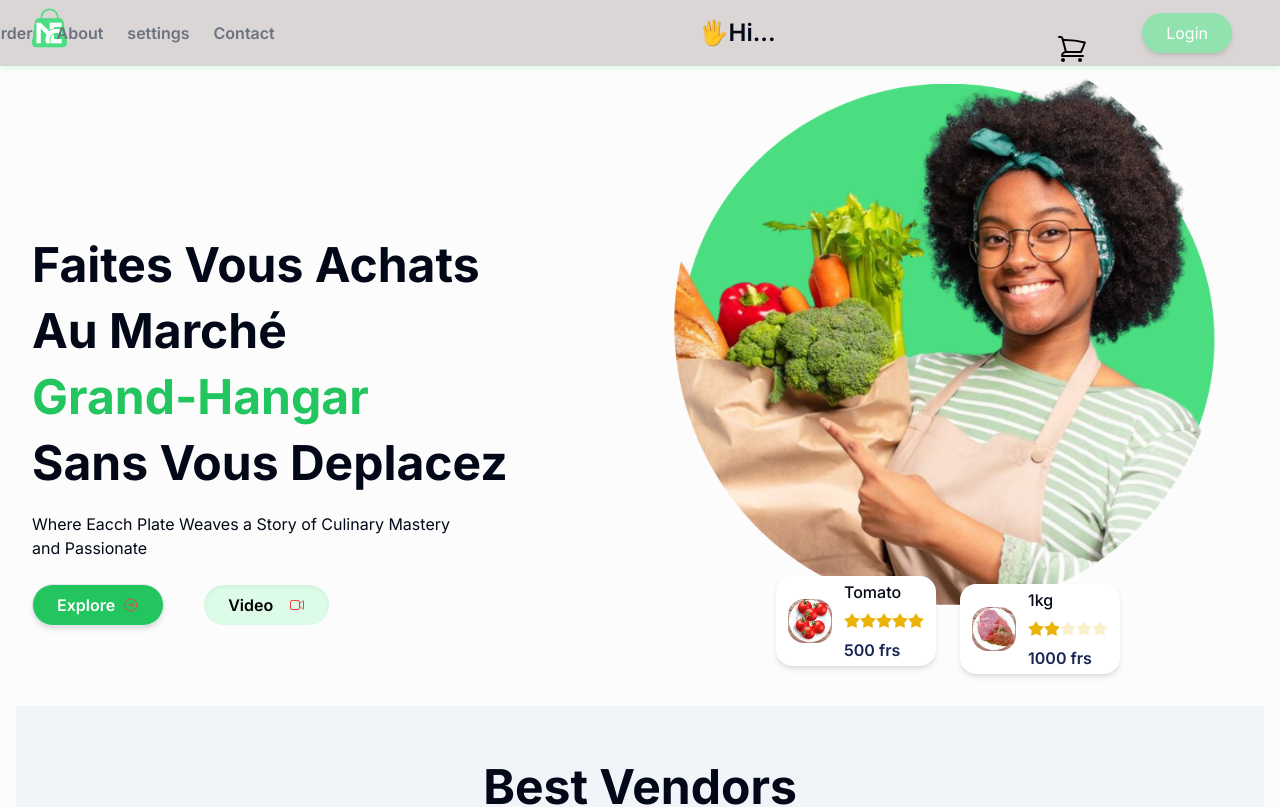
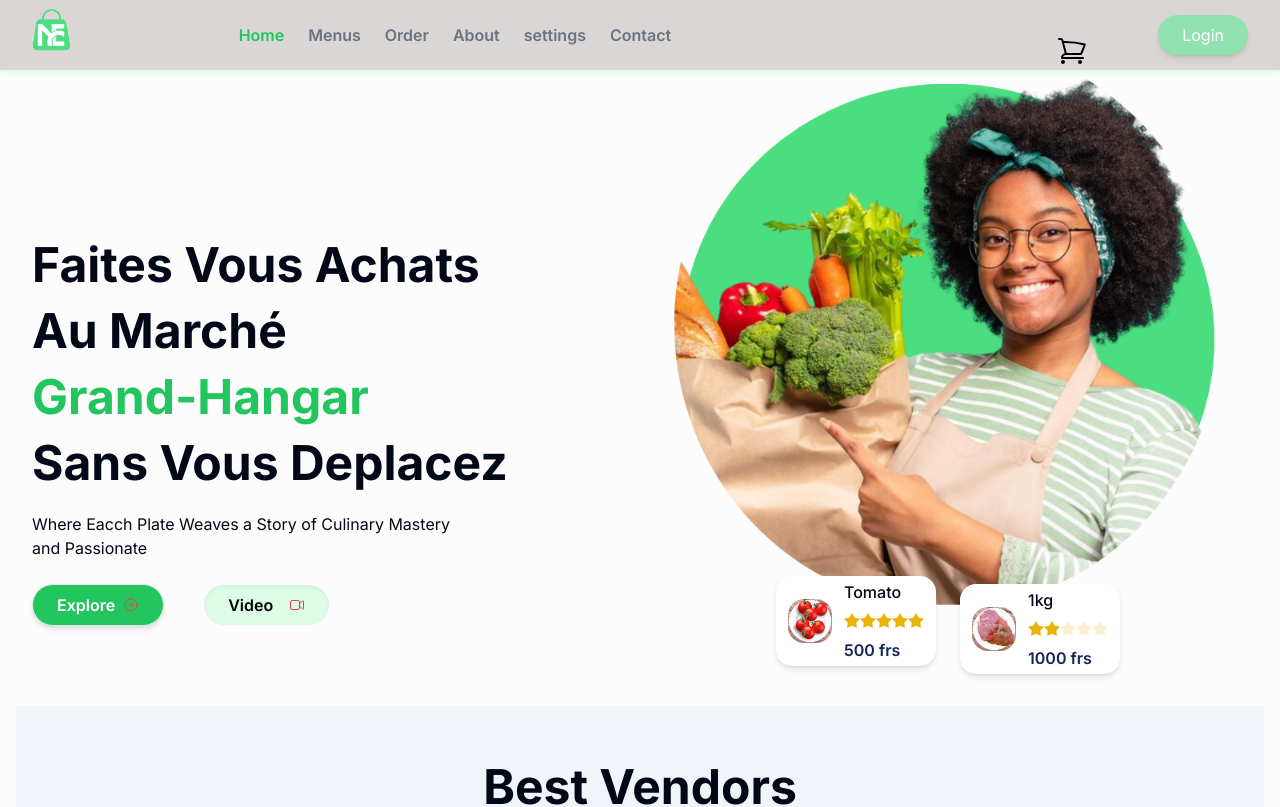
Before and after one commit to Ngoe333/Auth-Market-Express-Website, a Next.js app: page / in a window 1280 px wide. Shown: the top 807 px of the page. Built offline with nearby package versions, Linux system fonts and the light colour scheme; no server answers.

Commit message:
settings

```diff
--- a/src/components/ui/header.tsx
+++ b/src/components/ui/header.tsx
@@ -50,7 +50,7 @@ export const Header = () => {
 
 
         <Link href='/card'>
-          <div className="absolute flex items-center justify-center right-48 cursor-pointer md:right-24 xl:right-48 ">
+          <div className="absolute right-48 cursor-pointer md:right-24 xl:right-48 ">
             <CardIcon />
           </div>
         </Link>
@@ -59,17 +59,12 @@ export const Header = () => {
 
         {
           status === "unauthenticated" && (
-            <div className=" flex items-center gap-x-2 justify-center relative w-full h-full">
-
-              <h2 className=' absolute flex  items-center justify-center w-full h-full font-semibold text-2xl -right-16  md: '>🖐️Hi...</h2>
 
               <Link
                 href="/login"
                 className="hidden md:block text-white gap-1 bg-[#91e2af] px-6 py-2 rounded-full shadow-md absolute right-8 "
               >
                 Login </Link>
-
-            </div>
 
           )}
 
```
